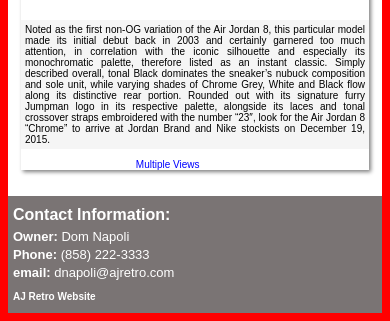
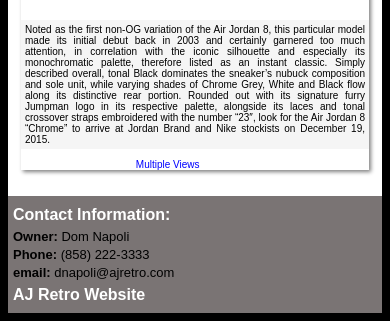
Before and after one commit to Dom-Napoli/Finalaj8, a plain HTML site: page index.html in a window 390 px wide. Shown: the part 2721-3042 px from the top of the page. Drawn offline with Linux system fonts and the light colour scheme.

Commit message:
Additional edits after pull

```diff
--- a/style.css
+++ b/style.css
@@ -88,12 +88,12 @@ footer h3 {
     font-size: medium;
     font-family: Arial, Helvetica, sans-serif;
     text-align: left;
-    color: white;
+    color: #ffffff;
     margin: 5px;
 }
 
 footer p {
-    color: white;
+    color: #000000;
     font-family: Arial, Helvetica, sans-serif;
     font-size: small;
     padding: 0;
@@ -102,8 +102,9 @@ footer p {
 }
 
 footer a {
-    color: white;
+    color: #ffffff;
     font-family: Arial, Helvetica, sans-serif;
+    font-size: medium;
     font-weight: 600;
     margin: 0 0 5px 5px;
 }
@@ -119,7 +120,7 @@ footer a {
 
 @media (max-width: 600px) {
     body {
-        background: red;
+        background: #000000;
     }
 
     footer, header, .container {
```
